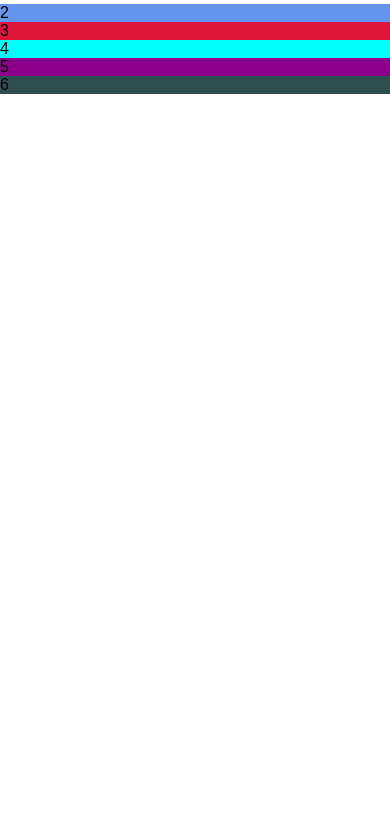
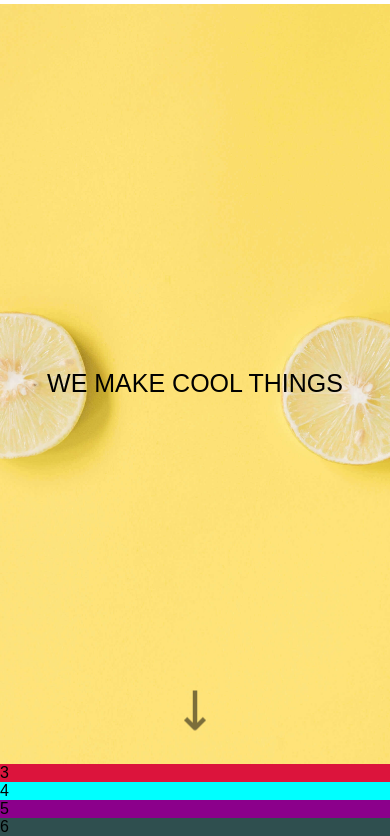
Before and after one commit to GersonADS/Landing-Page-Com-Grid-Flex, a plain HTML site: page index.html in a window 390 px wide. Shown: the part 71-907 px from the top of the page. Before the commit the page ends 844 px from the top, so only its background shows below. Drawn offline with Linux system fonts and the light colour scheme.

Commit message:
animation

```diff
--- a/index.html
+++ b/index.html
@@ -55,7 +55,9 @@
         </div>
 
     </header>
-    <section class="hero">2</section>
+    <section class="hero">
+        <h2>we make cool things</h2>
+    </section>
     <section class="about">3</section>
     <section class="services">4</section>
     <section class="projects">5</section>
--- a/src/css/style.css
+++ b/src/css/style.css
@@ -49,7 +49,48 @@ body{
 
 .hero{
     grid-area: hero;
-    background-color: cornflowerblue;
+    background: url('../images/lemons.jpg') center center no-repeat;
+    height: 89vh;
+    background-size: cover;
+    display: flex;
+    justify-content: center;
+    align-items: center;
+    position: relative;
+}
+
+.hero h2{
+    font-weight: 500;
+    text-transform: uppercase;
+    font-style: 4rem;
+}
+
+.hero:after{
+    content:url('../images/seta_preta.png');
+    position: absolute;
+    height: 35px;
+    bottom: 40px;
+    animation: downarrow 0.6s infinite alternate ease-in-out;
+
+}
+
+@-webkit-keyframes downarrow{
+    0% {
+        -webkit-transform: translateY(0);
+        opacity:0.4;}
+    100% {
+        -webkit-transform: translateY(0.4em);
+        opacity: 0.9;
+    }
+}
+
+@media(max-width:425px){
+    .hero{
+        height: 90vh;
+    }
+
+    .hero h2{
+        font-size: 2.5rem;
+    }
 }
 
 /* ABOUT  */
```
